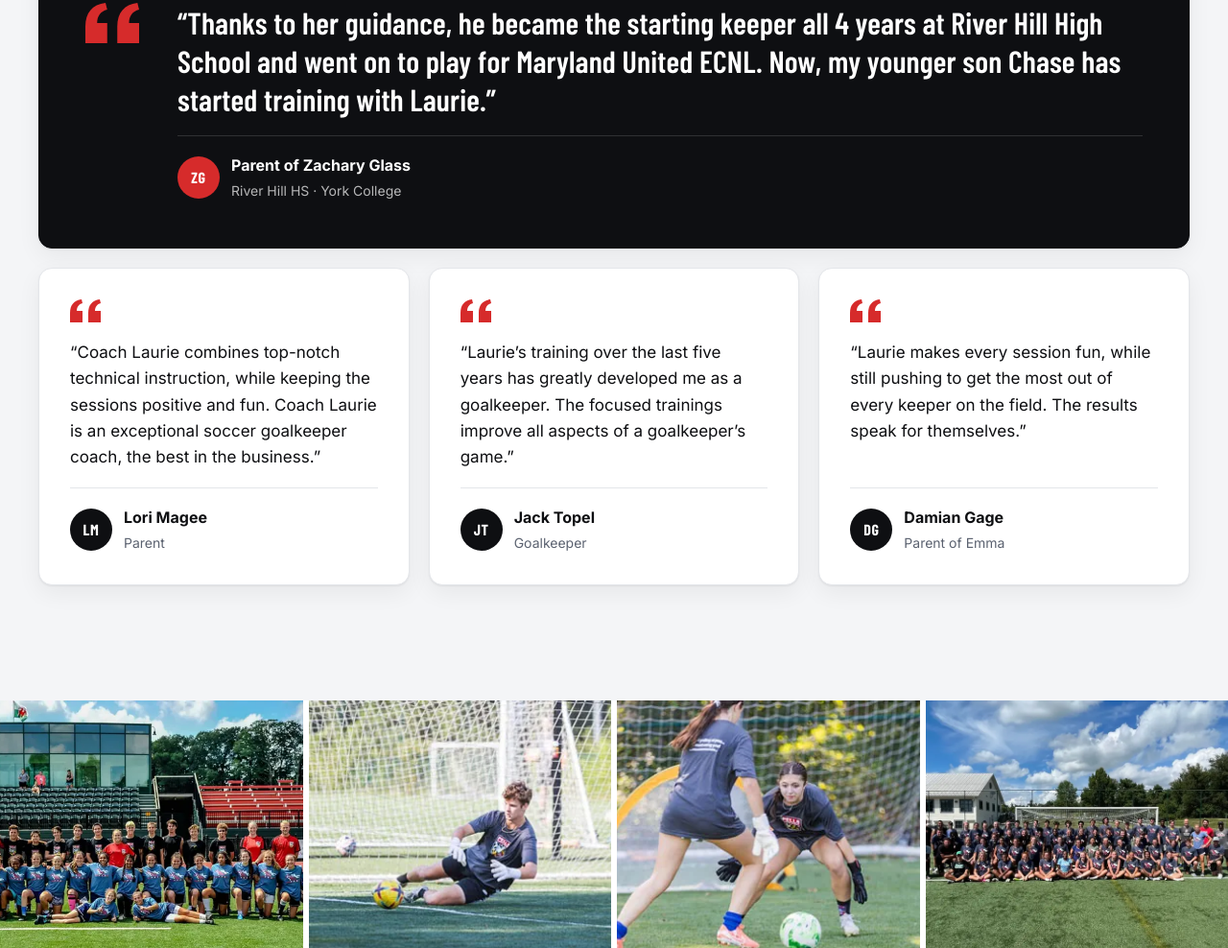
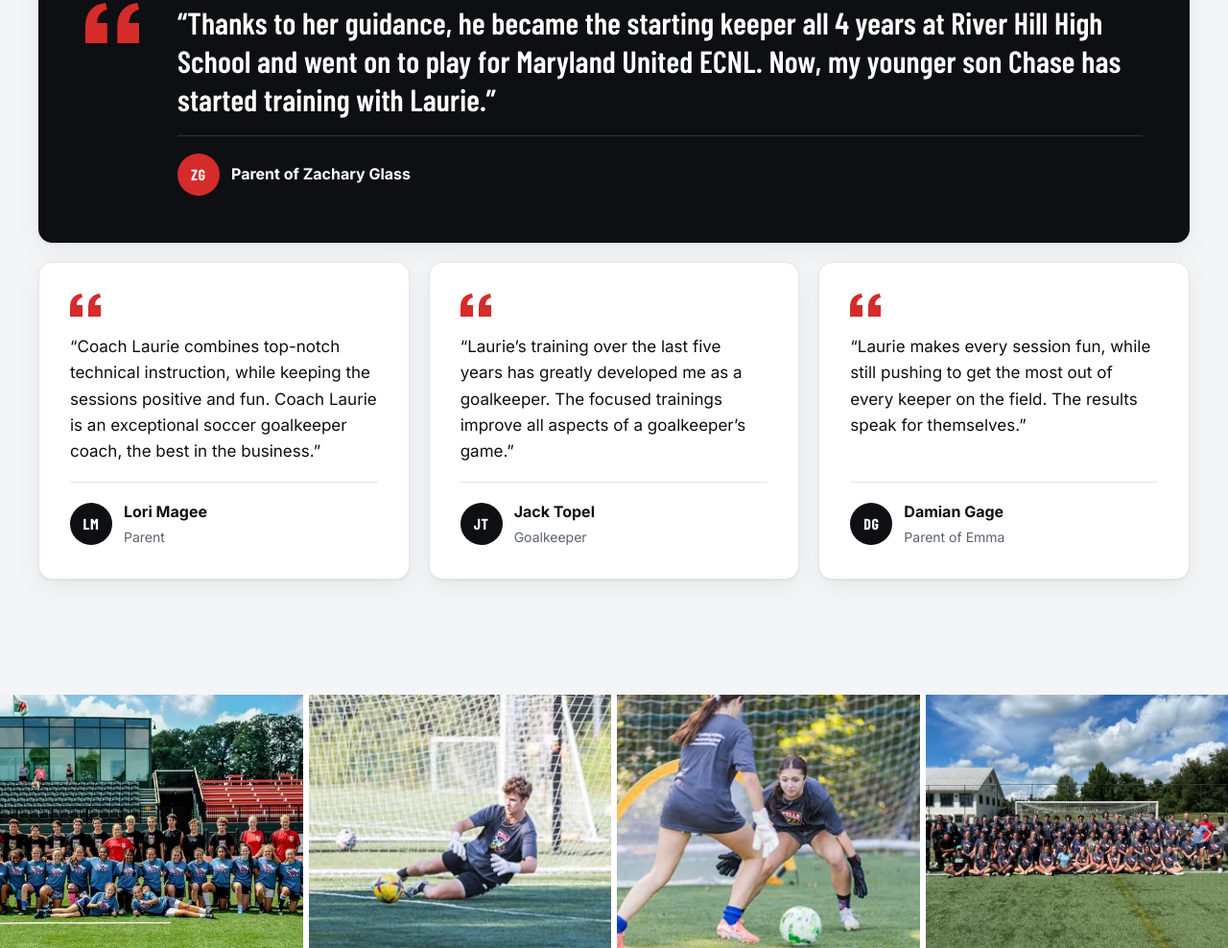
Before and after one commit to me5231979/PellsKeeperSchool, a plain HTML site: page index.html in a window 1280 px wide. Shown: the part 6982-7970 px from the top of the page at 96% size. Drawn offline with Linux system fonts and the light colour scheme.

Commit message:
Testimonials: remove schools from Zachary Glass caption
Co-Authored-By: Claude Opus 5.5 <noreply@anthropic.com>
Claude-Session: https://claude.ai/code/session_01GNiCng6zLt17w9VnQqh8WE

```diff
--- a/index.html
+++ b/index.html
@@ -422,7 +422,7 @@
           <figure class="quote quote-feature">
             <svg width="32" height="24" class="qmark" aria-hidden="true" viewBox="0 0 32 24"><path d="M0 24V14C0 6 4 1 12 0l1 4c-4 1-6 4-6 8h6v12H0zm19 0V14c0-8 4-13 12-14l1 4c-4 1-6 4-6 8h6v12H19z"/></svg>
             <blockquote><p>“Thanks to her guidance, he became the starting keeper all 4 years at River Hill High School and went on to play for Maryland United ECNL. Now, my younger son Chase has started training with Laurie.”</p></blockquote>
-            <figcaption><span class="avatar" aria-hidden="true">ZG</span><span><strong>Parent of Zachary Glass</strong><span>River Hill HS · York College</span></span></figcaption>
+            <figcaption><span class="avatar" aria-hidden="true">ZG</span><span><strong>Parent of Zachary Glass</strong></span></figcaption>
           </figure>
           <figure class="quote">
             <svg width="32" height="24" class="qmark" aria-hidden="true" viewBox="0 0 32 24"><path d="M0 24V14C0 6 4 1 12 0l1 4c-4 1-6 4-6 8h6v12H0zm19 0V14c0-8 4-13 12-14l1 4c-4 1-6 4-6 8h6v12H19z"/></svg>
```
